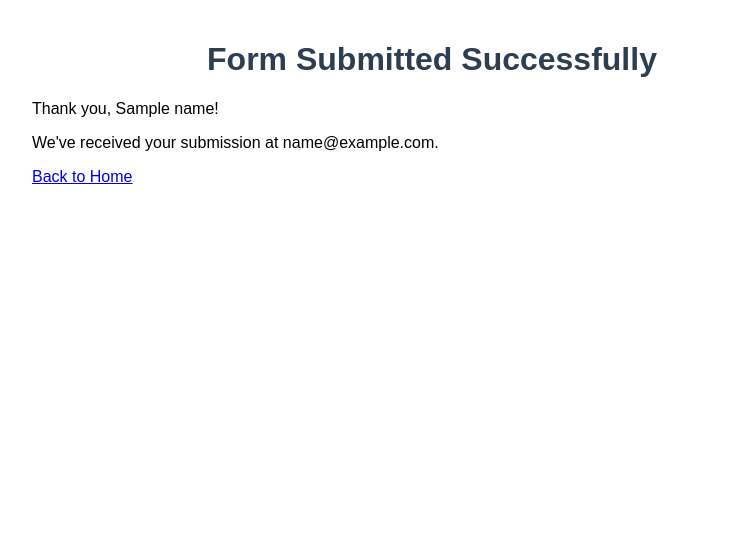
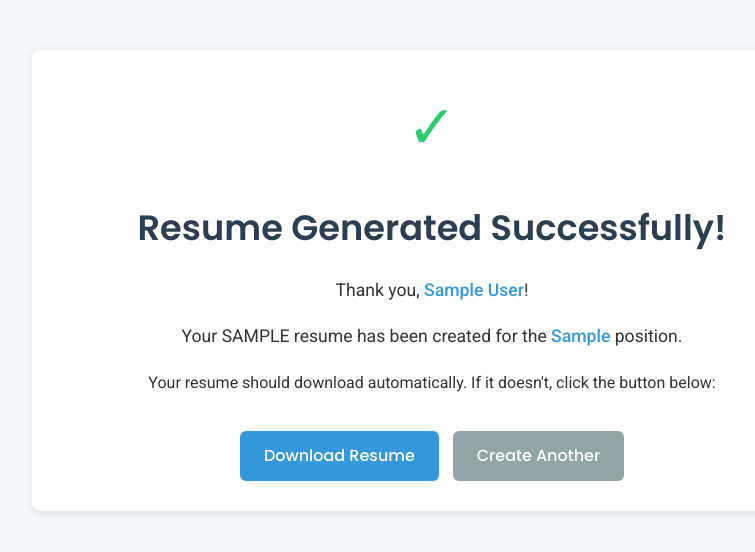
Before and after one commit to Oghenesuvwe-dev/resume-kraft, a FastAPI app: template templates/success.html in a window 1280 px wide. Shown: the top 552 px of the page, without its empty margins (208-963 px from the left). Run offline with FastAPI, Linux system fonts and the light colour scheme; the template is opened without the code that fills it: most values are stand-ins (such as "Sample title", 1, 10 or a date in 2020).

Commit message:
Fix form display and resume generation functionality

```diff
--- a/main.py
+++ b/main.py
@@ -1,39 +1,87 @@
 from fastapi import FastAPI, Request, Form
-from fastapi.responses import HTMLResponse
+from fastapi.responses import HTMLResponse, FileResponse
 from fastapi.staticfiles import StaticFiles
 from fastapi.templating import Jinja2Templates
+from utils.resume_generator import generate_resume_file
 import os
 
-# Initialize FastAPI app
 app = FastAPI()
 
-# Mount static files (e.g., CSS, JS, images)
 app.mount("/static", StaticFiles(directory="static"), name="static")
-
-# Set the directory for templates (e.g., HTML forms)
 templates = Jinja2Templates(directory="templates")
 
-# Root route for displaying form
 @app.get("/", response_class=HTMLResponse)
 async def read_form(request: Request):
-    return templates.TemplateResponse("index.html", {"request": request})
+    return templates.TemplateResponse("form.html", {"request": request})
 
-# (Example) Handle form submission - update this to match your actual form
-@app.post("/submit", response_class=HTMLResponse)
-async def handle_form(
+@app.post("/generate")
+async def generate(
     request: Request,
     full_name: str = Form(...),
     email: str = Form(...),
-    # Add other form fields as needed...
+    phone: str = Form(...),
+    location: str = Form(...),
+    summary: str = Form(...),
+    field_of_work: str = Form(...),
+    experience_level: str = Form(...),
+    years_of_experience: str = Form(...),
+    skills: str = Form(...),
+    experience: str = Form(...),
+    education: str = Form(...),
+    projects: str = Form(None),
+    certifications: str = Form(None),
+    languages: str = Form(None),
+    output_format: str = Form(...),
+    other_field_value: str = Form(None)
 ):
-    return templates.TemplateResponse("success.html", {
-        "request": request,
-        "name": full_name,
-        "email": email
-    })
+    try:
+        # If field_of_work is "other", use the other_field_value
+        if field_of_work == "other" and other_field_value:
+            field_of_work = other_field_value
 
-# Start the app with a dynamic port for Render compatibility
-if __name__ == "__main__":
-    import uvicorn
-    port = int(os.environ.get("PORT", 8000))  # Render sets this dynamically
-    uvicorn.run("main:app", host="0.0.0.0", port=port)
+        data = {
+            "full_name": full_name,
+            "email": email,
+            "phone": phone,
+            "location": location,
+            "summary": summary,
+            "field_of_work": field_of_work,
+            "experience_level": experience_level,
+            "years_of_experience": years_of_experience,
+            "skills": skills,
+            "experience": experience,
+            "education": education,
+            "projects": projects,
+            "certifications": certifications,
+            "languages": languages,
+            "output_format": output_format
+        }
+
+        resume_path = generate_resume_file(data)
+        filename = f"resume_{full_name.replace(' ', '_')}.{output_format}"
+
+        # Create a download URL
+        download_url = f"/download/{os.path.basename(resume_path)}"
+
+        # Return the success template with download information
+        return templates.TemplateResponse(
+            "success.html",
+            {
+                "request": request,
+                "full_name": full_name,
+                "field_of_work": field_of_work,
+                "output_format": output_format,
+                "download_url": download_url
+            }
+        )
+    except Exception as e:
+        return HTMLResponse(f"Internal Error: {str(e)}", status_code=500)
+
+@app.get("/download/{filename}")
+async def download_file(filename: str):
+    file_path = f"resumes/{filename}"
+    return FileResponse(
+        path=file_path,
+        filename=filename,
+        media_type='application/octet-stream'
+    )
--- a/templates/success.html
+++ b/templates/success.html
@@ -1,14 +1,96 @@
 <!DOCTYPE html>
 <html>
 <head>
-    <title>Form Submitted - Resume Kraft</title>
-    <link rel="stylesheet" href="/static/style.css">
+    <title>Resume Generated - Resume Kraft</title>
+    <link rel="preconnect" href="https://fonts.googleapis.com">
+    <link rel="preconnect" href="https://fonts.gstatic.com" crossorigin>
+    <link href="https://fonts.googleapis.com/css2?family=Poppins:wght@300;400;500;600;700&family=Roboto:wght@300;400;500;700&display=swap" rel="stylesheet">
+    <style>
+        body {
+            font-family: 'Roboto', sans-serif;
+            max-width: 800px;
+            margin: 0 auto;
+            padding: 20px;
+            background-color: #f5f7fa;
+            color: #333;
+            line-height: 1.6;
+            text-align: center;
+        }
+        h1 {
+            font-family: 'Poppins', sans-serif;
+            color: #2c3e50;
+            font-weight: 600;
+            margin-bottom: 10px;
+            font-size: 2.2rem;
+        }
+        .success-container {
+            background-color: #ffffff;
+            border-radius: 8px;
+            padding: 30px;
+            box-shadow: 0 2px 10px rgba(0, 0, 0, 0.1);
+            margin-top: 30px;
+        }
+        .success-icon {
+            font-size: 60px;
+            color: #2ecc71;
+            margin-bottom: 20px;
+        }
+        .button {
+            display: inline-block;
+            background-color: #3498db;
+            color: white;
+            padding: 12px 24px;
+            border-radius: 6px;
+            text-decoration: none;
+            font-family: 'Poppins', sans-serif;
+            font-weight: 500;
+            margin-top: 20px;
+            transition: background-color 0.3s, transform 0.2s;
+        }
+        .button:hover {
+            background-color: #2980b9;
+            transform: translateY(-2px);
+        }
+        .button-home {
+            background-color: #95a5a6;
+            margin-left: 10px;
+        }
+        .button-home:hover {
+            background-color: #7f8c8d;
+        }
+        .resume-details {
+            margin: 20px 0;
+            font-size: 1.1em;
+        }
+        .highlight {
+            color: #3498db;
+            font-weight: 500;
+        }
+    </style>
 </head>
 <body>
-    <h1>Form Submitted Successfully</h1>
-    <p>Thank you, {{ name }}!</p>
-    <p>We've received your submission at {{ email }}.</p>
+    <div class="success-container">
+        <div class="success-icon">✓</div>
+        <h1>Resume Generated Successfully!</h1>
 
-    <a href="/">Back to Home</a>
+        <div class="resume-details">
+            <p>Thank you, <span class="highlight">{{ full_name }}</span>!</p>
+            <p>Your {{ output_format|upper }} resume has been created for the <span class="highlight">{{ field_of_work }}</span> position.</p>
+        </div>
+
+        <p>Your resume should download automatically. If it doesn't, click the button below:</p>
+
+        <a href="{{ download_url }}" class="button" download>Download Resume</a>
+        <a href="/" class="button button-home">Create Another</a>
+    </div>
+
+    <script>
+        // Auto-download the file
+        window.onload = function() {
+            setTimeout(function() {
+                window.location.href = "{{ download_url }}";
+            }, 1000);
+        }
+    </script>
 </body>
 </html>
```
Also changed, not shown: utils/resume_generator.py (added, +164 -0 lines).
